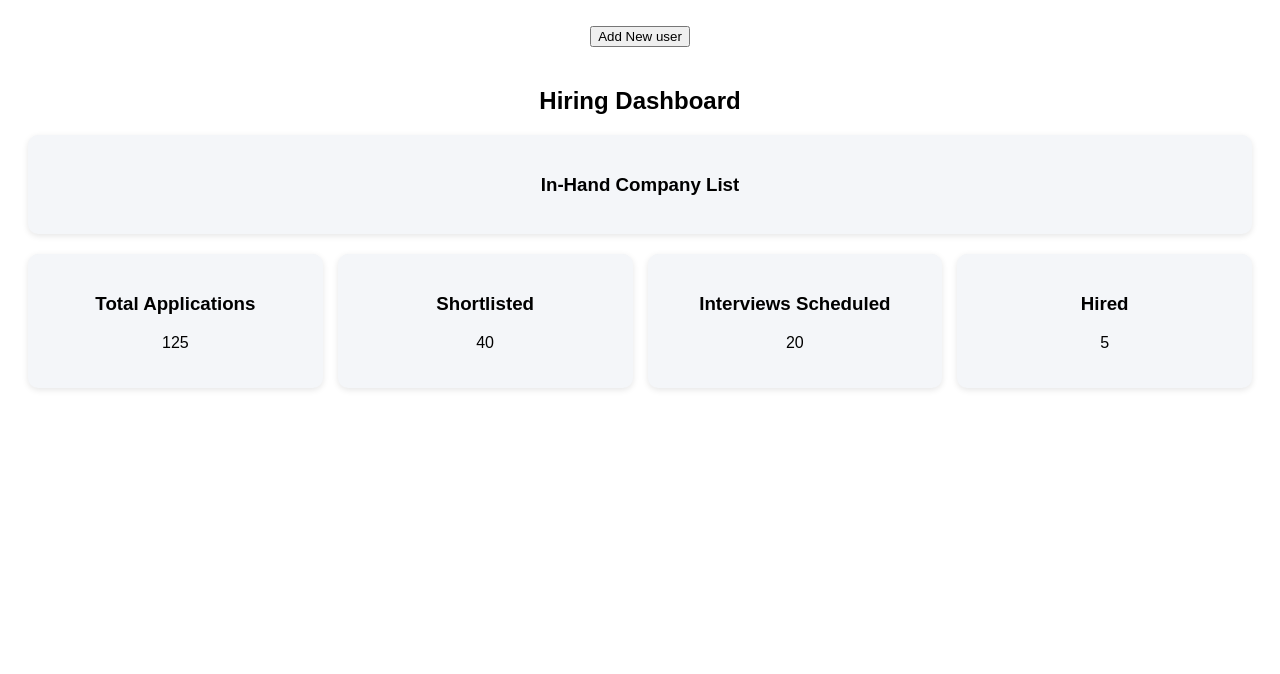
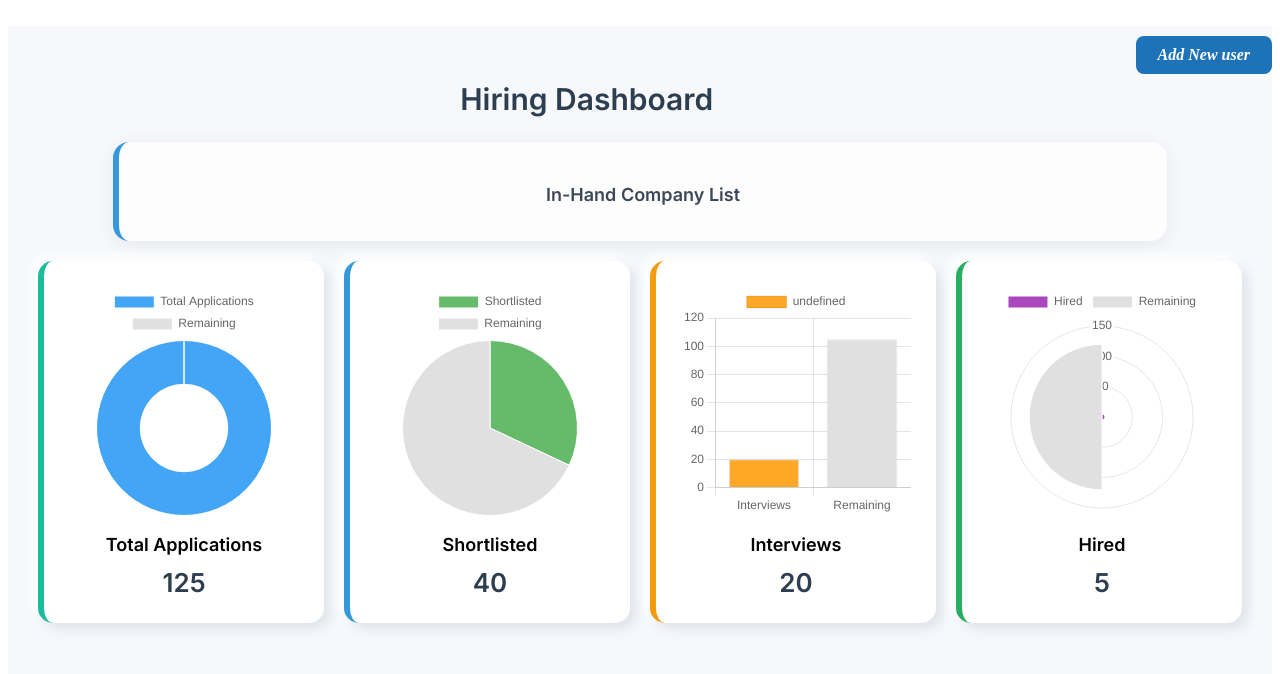
Before and after one commit to Siddartha-1998/Hire-Go-PR, an Angular app in the folder hire_go.client/: page /dashboard in a window 1280 px wide. Shown: the top 674 px of the page. Built offline with nearby package versions, Linux system fonts and the light colour scheme.

Commit message:
Intial checkin 2

```diff
--- /dev/null
+++ b/hire_go.client/src/app/Controls/sidenav.component.css
@@ -0,0 +1,120 @@
+@import url('https://fonts.googleapis.com/css2?family=Inter:wght@400;600&display=swap');
+
+.dashboard-container {
+  padding: 30px;
+  font-family: 'Inter', sans-serif;
+  background-color: #f6f8fc;
+  min-height: 100vh;
+}
+
+h2 {
+  text-align: center;
+  font-size: 30px;
+  font-weight: 600;
+  color: #2c3e50;
+  margin-bottom: 25px;
+}
+
+.btn {
+  display: inline-block;
+  margin: 10px auto;
+  padding: 10px 22px;
+  background-color: #1d72b8;
+  color: #fff;
+  font-weight: 600;
+  border: none;
+  border-radius: 8px;
+  cursor: pointer;
+  transition: all 0.3s ease;
+}
+
+  .btn:hover {
+    background-color: #155a96;
+  }
+
+.company-list.card {
+  background-color: #ffffff;
+  padding: 20px;
+  border-radius: 14px;
+  margin: 0 auto 30px auto;
+  width: 95%;
+  text-align: center;
+  box-shadow: 0 4px 10px rgba(0,0,0,0.06);
+}
+
+.company-list h3 {
+  font-size: 20px;
+  font-weight: 600;
+  color: #3c4858;
+  margin-bottom: 10px;
+}
+
+.company-grid {
+  display: grid;
+  grid-template-columns: repeat(auto-fit, minmax(180px, 1fr));
+  gap: 15px;
+  margin-top: 15px;
+}
+
+.company-card {
+  background-color: #eaf4ff;
+  padding: 16px;
+  border-radius: 12px;
+  text-align: center;
+  box-shadow: 0 2px 5px rgba(0,0,0,0.05);
+  transition: background-color 0.3s ease;
+}
+
+  .company-card:hover {
+    background-color: #d0e7ff;
+  }
+
+.dashboard-grid {
+  display: grid;
+  grid-template-columns: repeat(auto-fit, minmax(220px, 1fr));
+  gap: 20px;
+  margin-top: 20px;
+}
+
+.card {
+  padding: 25px;
+  border-radius: 15px;
+  text-align: center;
+  background: #ffffff;
+  box-shadow: 6px 6px 12px #dfe4ea, -6px -6px 12px #ffffff;
+  transition: transform 0.3s ease;
+}
+
+  .card:hover {
+    transform: translateY(-4px);
+  }
+
+  .card h3 {
+    font-size: 18px;
+    font-weight: 600;
+    margin-bottom: 12px;
+  }
+
+  .card p {
+    font-size: 26px;
+    font-weight: bold;
+    margin: 0;
+    color: #2c3e50;
+  }
+
+  /* Color Highlights */
+  .card:nth-child(1) {
+    border-left: 6px solid #1abc9c;
+  }
+
+  .card:nth-child(2) {
+    border-left: 6px solid #3498db;
+  }
+
+  .card:nth-child(3) {
+    border-left: 6px solid #f39c12;
+  }
+
+  .card:nth-child(4) {
+    border-left: 6px solid #27ae60;
+  }
--- a/hire_go.client/src/app/Controls/sidenav.component.html
+++ b/hire_go.client/src/app/Controls/sidenav.component.html
@@ -42,6 +42,7 @@
     left: 0;
     top: 0;
     box-shadow: 2px 0 5px rgba(0,0,0,0.2);
+    float:right
   }
 
   .form-group {
--- a/hire_go.client/src/app/Controls/sidenav.component.ts
+++ b/hire_go.client/src/app/Controls/sidenav.component.ts
@@ -1,18 +1,20 @@
 import { HttpClient } from '@angular/common/http';
 import { Component, EventEmitter, Input, OnInit, Output } from '@angular/core';
 import { Router } from '@angular/router';
+import { CoredateService } from '../../core/CoredateService';
 
 
 
 @Component({
   selector: 'app-sidenav',
   templateUrl: './sidenav.component.html',
+  styleUrl: './sidenav.component.css'
 
 })
 export class sidenavComponent implements OnInit {
   @Input() showSidenav: boolean = true;
   @Output() close = new EventEmitter<void>();
-  constructor(private http: HttpClient, private router: Router) {}
+  constructor(private http: HttpClient, private router: Router,public CoreDataservice: CoredateService) {}
 
   user = {
     username: '',
@@ -23,6 +25,7 @@ export class sidenavComponent implements OnInit {
 
   onSubmit() {
     this.close.emit();
+    var response = this.CoreDataservice.Insert("LoginSession", JSON.stringify(this.user), "Insert")
     this.router.navigate(['/dashboard']);
   }
   ngOnInit() {
--- /dev/null
+++ b/hire_go.client/src/app/Modules/DashBoard/Dashboard.component.css
@@ -0,0 +1,178 @@
+@import url('https://fonts.googleapis.com/css2?family=Inter:wght@400;600&display=swap');
+
+.dashboard-container {
+  padding: 30px;
+  font-family: 'Inter', sans-serif;
+  background-color: #f6f8fc;
+  min-height: 100vh;
+}
+
+h2 {
+  text-align: center;
+  font-size: 30px;
+  font-weight: 600;
+  color: #2c3e50;
+  margin-bottom: 25px;
+}
+
+.btn {
+  display: inline-block;
+  margin: 10px auto;
+  padding: 10px 22px;
+  background-color: #1d72b8;
+  color: #fff;
+  font-weight: 600;
+  border: none;
+  border-radius: 8px;
+  cursor: pointer;
+  transition: all 0.3s ease;
+}
+
+  .btn:hover {
+    background-color: #155a96;
+  }
+
+.company-list.card {
+  background-color: #ffffff;
+  padding: 20px;
+  border-radius: 14px;
+  margin: 0 auto 30px auto;
+  width: 95%;
+  text-align: center;
+  box-shadow: 0 4px 10px rgba(0,0,0,0.06);
+}
+
+.company-list h3 {
+  font-size: 20px;
+  font-weight: 600;
+  color: #3c4858;
+  margin-bottom: 10px;
+}
+
+.company-grid {
+  display: grid;
+  grid-template-columns: repeat(auto-fit, minmax(180px, 1fr));
+  gap: 15px;
+  margin-top: 15px;
+}
+
+.company-card {
+  background-color: #eaf4ff;
+  padding: 16px;
+  border-radius: 12px;
+  text-align: center;
+  box-shadow: 0 2px 5px rgba(0,0,0,0.05);
+  transition: background-color 0.3s ease;
+}
+
+  .company-card:hover {
+    background-color: #d0e7ff;
+  }
+
+.dashboard-grid {
+  display: grid;
+  grid-template-columns: repeat(auto-fit, minmax(220px, 1fr));
+  gap: 20px;
+  margin-top: 20px;
+}
+
+.card {
+  padding: 25px;
+  border-radius: 15px;
+  text-align: center;
+  background: #ffffff;
+  box-shadow: 6px 6px 12px #dfe4ea, -6px -6px 12px #ffffff;
+  transition: transform 0.3s ease;
+}
+
+  .card:hover {
+    transform: translateY(-4px);
+  }
+
+  .card h3 {
+    font-size: 18px;
+    font-weight: 600;
+    margin-bottom: 12px;
+  }
+
+  .card p {
+    font-size: 26px;
+    font-weight: bold;
+    margin: 0;
+    color: #2c3e50;
+  }
+
+  /* Color Highlights */
+  .card:nth-child(1) {
+    border-left: 6px solid #1abc9c;
+  }
+
+  .card:nth-child(2) {
+    border-left: 6px solid #3498db;
+  }
+
+  .card:nth-child(3) {
+    border-left: 6px solid #f39c12;
+  }
+
+  .card:nth-child(4) {
+    border-left: 6px solid #27ae60;
+  }
+.company-list.card {
+  padding: 24px;
+  background-color: #fdfdfd;
+  border-radius: 16px;
+  box-shadow: 0 4px 20px rgba(0, 0, 0, 0.07);
+  margin: 20px auto;
+  width: 100%;
+  max-width: 1000px;
+  transition: box-shadow 0.3s ease;
+}
+
+  .company-list.card:hover {
+    box-shadow: 0 6px 25px rgba(0, 0, 0, 0.1);
+  }
+
+.section-title {
+  font-size: 22px;
+  margin-bottom: 16px;
+  color: #2c3e50;
+  font-weight: 600;
+  cursor: pointer;
+  transition: color 0.3s;
+}
+
+  .section-title:hover {
+    color: #007bff;
+  }
+
+.company-grid {
+  display: grid;
+  grid-template-columns: repeat(auto-fit, minmax(240px, 1fr));
+  gap: 20px;
+}
+
+.company-card {
+  background-color: #ffffff;
+  padding: 16px 20px;
+  border-radius: 12px;
+  border: 1px solid #e1e1e1;
+  box-shadow: 0 2px 8px rgba(0, 0, 0, 0.03);
+  transition: transform 0.2s ease, box-shadow 0.2s ease;
+}
+
+  .company-card:hover {
+    transform: translateY(-4px);
+    box-shadow: 0 4px 16px rgba(0, 0, 0, 0.08);
+  }
+
+  .company-card h4 {
+    font-size: 18px;
+    margin-bottom: 8px;
+    color: #333;
+  }
+
+  .company-card p {
+    font-size: 14px;
+    color: #555;
+  }
--- a/hire_go.client/src/app/Modules/DashBoard/Dashboard.component.html
+++ b/hire_go.client/src/app/Modules/DashBoard/Dashboard.component.html
@@ -1,7 +1,7 @@
 <!-- dashboard.component.html -->
 
 <div>
-  <button class="btn" (click)="AddNewuser()">Add New user</button>
+  <i class="btn" (click)="AddNewuser()" style="float: right" *ngIf="!Newuser">Add New user</i>
   <div  *ngIf="Newuser">
     <app-sidenav (close)="onSidenavClose()"></app-sidenav>
   </div>
@@ -11,12 +11,9 @@
 
   <!-- In-Hand Company Section -->
   <div class="company-list card">
-    <h3 (click)="toggleCompanyView()" style="cursor: pointer;">
+    <h3 class="section-title" (click)="toggleCompanyView()">
       In-Hand Company List
     </h3>
-
-    <!-- LIST View -->
-
 
     <!-- GRID View -->
     <div class="company-grid" *ngIf="isGridView">
@@ -27,30 +24,36 @@
     </div>
   </div>
 
+
   <!-- Dashboard Stats -->
   <div class="dashboard-grid">
     <div class="card">
+      <canvas id="chartTotal" width="100" height="100"></canvas>
       <h3>Total Applications</h3>
       <p>{{ totalApplications }}</p>
     </div>
     <div class="card">
+      <canvas id="chartShortlisted" width="100" height="100"></canvas>
       <h3>Shortlisted</h3>
       <p>{{ shortlisted }}</p>
     </div>
     <div class="card">
-      <h3>Interviews Scheduled</h3>
+      <canvas id="chartInterviews" width="100" height="100"></canvas>
+      <h3>Interviews</h3>
       <p>{{ interviews }}</p>
     </div>
     <div class="card">
+      <canvas id="chartHired" width="100" height="100"></canvas>
       <h3>Hired</h3>
       <p>{{ hired }}</p>
     </div>
   </div>
 
+
   <!--<button (click)="viewReports()">View Reports</button>-->
 </div>
 
-<style>
+<!--<style>
   /* dashboard.component.css */
   .dashboard-container {
     padding: 20px;
@@ -103,4 +106,4 @@
     text-align: center;
     box-shadow: 0 1px 4px rgba(0, 0, 0, 0.1);
   }
-</style>
+</style>-->
--- a/hire_go.client/src/app/Modules/DashBoard/Dashboard.component.ts
+++ b/hire_go.client/src/app/Modules/DashBoard/Dashboard.component.ts
@@ -3,27 +3,22 @@ import { Component, EventEmitter, Input, OnInit, Output } from '@angular/core';
 import { Router } from '@angular/router';
 import {
   Chart,
-  PieController,
+  PolarAreaController,
   ArcElement,
-  BarController,
-  BarElement,
+  Tooltip,
+  Legend,
   CategoryScale,
-  LinearScale,
-  Tooltip,
-  Legend
+  RadialLinearScale
 } from 'chart.js';
 import { CoredateService } from '../../../core/CoredateService';
 
-// Register chart components
 Chart.register(
-  PieController,
+  PolarAreaController,
   ArcElement,
-  BarController,
-  BarElement,
-  CategoryScale,
-  LinearScale,
   Tooltip,
-  Legend
+  Legend,
+  RadialLinearScale,
+  CategoryScale
 );
 
 
@@ -32,6 +27,7 @@ Chart.register(
 @Component({
   selector: 'app-Dashboard',
   templateUrl: './Dashboard.component.html',
+  styleUrl:'./Dashboard.component.css'
 
 })
 export class DashboardComponent implements OnInit {
@@ -45,7 +41,12 @@ export class DashboardComponent implements OnInit {
   hired = 5;
   user: any; inHandCompanies: any;
   ngOnInit() {
-
+    setTimeout(() => {
+      this.renderChart('chartTotal', this.totalApplications, '#42a5f5', 'Total Applications', 'doughnut');
+      this.renderChart('chartShortlisted', this.shortlisted, '#66bb6a', 'Shortlisted', 'pie');
+      this.renderChart('chartInterviews', this.interviews, '#ffa726', 'Interviews', 'bar');
+      this.renderChart('chartHired', this.hired, '#ab47bc', 'Hired', 'polarArea');
+    }, 0);
     this.user = {
       name: 'Siddartha Garigipati',
       email: 'siddartha@example.com',
@@ -64,12 +65,25 @@ export class DashboardComponent implements OnInit {
       { name: 'Infosys', status: 'Offer Received' },
     ];
   }
-  addApplicant() {
-    alert('Redirect to Add Applicant form');
-  }
-
-  scheduleInterview() {
-    alert('Open Schedule Interview window');
+  renderChart(canvasId: string, value: number, color: string, label: string, type: 'pie' | 'bar' | 'doughnut' | 'polarArea'): void {
+    new Chart(canvasId, {
+      type: type,
+      data: {
+        labels: [label, 'Remaining'],
+        datasets: [{
+          data: [value, this.totalApplications - value],
+          backgroundColor: [color, '#e0e0e0'],
+          borderWidth: 1
+        }]
+      },
+      options: {
+        responsive: true,
+        plugins: {
+          legend: { display: true },
+          tooltip: { enabled: true }
+        }
+      }
+    });
   }
 
   viewReports() {
@@ -79,13 +93,10 @@ export class DashboardComponent implements OnInit {
   toggleCompanyView() {
     this.isGridView = !this.isGridView;
   }
-
   AddNewuser() {
     this.Newuser = true;
   }
   onSidenavClose() {
     this.Newuser = false;
   }
-
-
 }
--- a/hire_go.client/src/app/app.module.ts
+++ b/hire_go.client/src/app/app.module.ts
@@ -21,7 +21,7 @@ import { sidenavComponent } from './Controls/sidenav.component';
   imports: [
     BrowserModule, HttpClientModule,
     AppRoutingModule,
-    FormsModule
+    FormsModule,
 
   ],
   providers: [],
```
Also changed, not shown: hire_go.client/src/app/Modules/LoginDashboard/Login.component.ts (+12 -4 lines), 1 other file (tests, documents, lock files or other folders).
